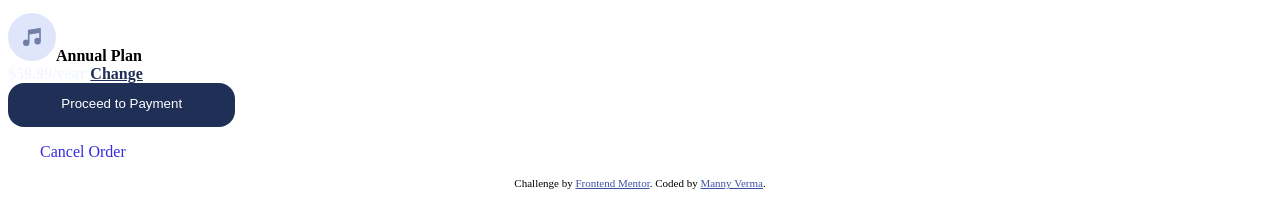
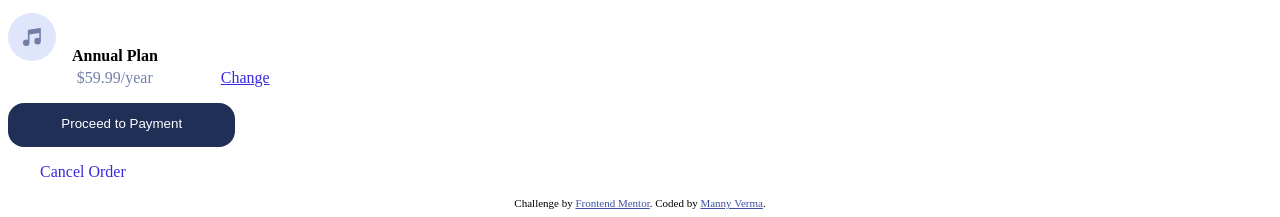
Before and after one commit to mverma45/fem-osc, a plain HTML site: page index.html in a window 1280 px wide. Shown: the part 774-991 px from the top of the page. Drawn offline with Linux system fonts and the light colour scheme.

Commit message:
WIP styling

```diff
--- a/Style/styles.css
+++ b/Style/styles.css
@@ -15,19 +15,22 @@ body {
 	cursor: pointer;
 }
 
-/* .payment:hover {
-	background-color: #fff;
-	color: #000;
-} */
-
 .planPrice {
 	color: hsl(225, 100%, 98%);
 	font-weight: bolder;
 	cursor: pointer;
 }
 
+.planAnnualPrice {
+	color: hsl(224, 23%, 55%);
+	/* top | right | bottom | left */
+	margin: 0.25em 2em 1em 4.3em;
+}
+
 .planAnnual {
 	font-weight: bolder;
+	/* top | right | bottom | left */
+	margin: 2em 2em 1em 1em;
 }
 
 .cancelOrder {
@@ -39,7 +42,10 @@ body {
 
 .change {
 	text-decoration: underline;
-	color: hsl(223, 47%, 23%);
+	color: hsl(245, 75%, 52%);
+	/* top | right | bottom | left */
+	margin: 5em 2em 3em 4em;
+	cursor: pointer;
 }
 
 .attribution {
--- a/index.html
+++ b/index.html
@@ -33,9 +33,10 @@
 				<img
 					src="./images/icon-music.svg"
 					alt="Music Note" /><span class="planAnnual">Annual Plan</span>
-			</div>
-			<div class="planPrice">
-				$59.99/year <span class="change">Change</span>
+
+				<div class="planAnnualPrice">
+					$59.99/year <span class="change">Change</span>
+				</div>
 			</div>
 			<button class="payment">Proceed to Payment</button>
 			<p class="cancelOrder">Cancel Order</p>
```
